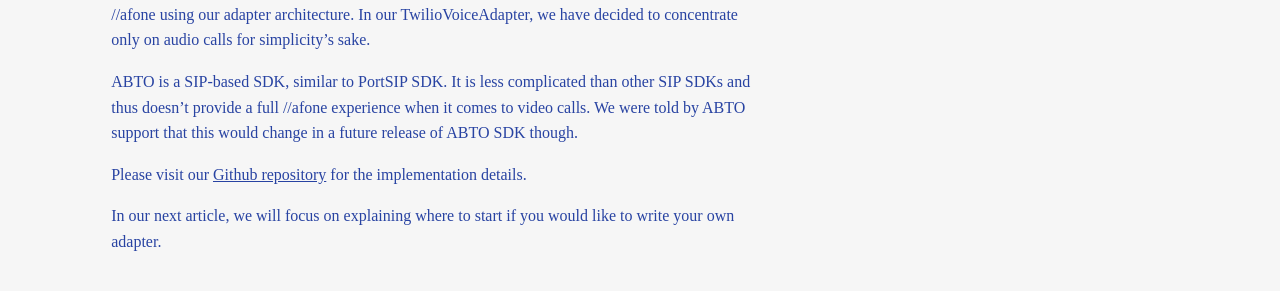
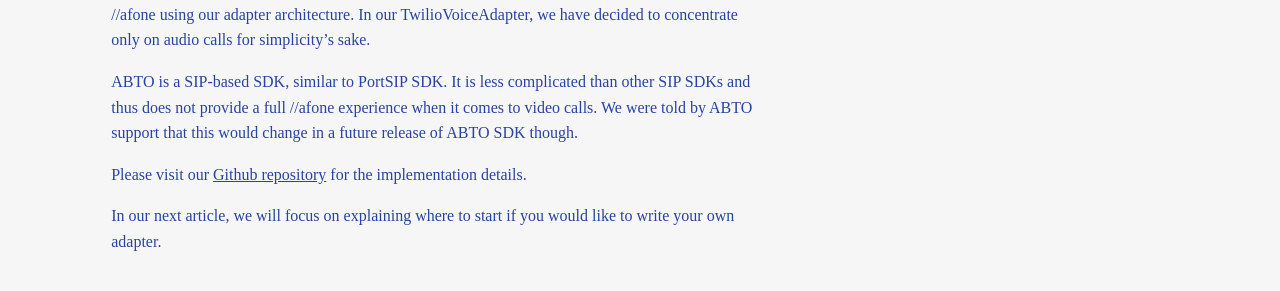
Before and after one commit to automat-berlin/automat-berlin.github.io, a Jekyll site: the page built from _posts/2019-08-20-automat-ios-twilio-abto-support.md, in a window 1280 px wide. Shown: the part 422-713 px from the top of the page. Built offline with Jekyll 4.4.1, drawn with Linux system fonts in a browser that asks for light colours; nearby versions of some CDN libraries; some web fonts are replaced.

Commit message:
Minor edit missed in previous merge request

```diff
--- a/_posts/2019-08-20-automat-ios-twilio-abto-support.md
+++ b/_posts/2019-08-20-automat-ios-twilio-abto-support.md
@@ -12,7 +12,7 @@
 
 Twilio is the de-facto leader for CPaaS providers on the market as of today. The TwilioVoice SDK is WebRTC based as opposed to PortSIP and ABTO SDKs, but it is still straightforward to integrate into //afone using our adapter architecture. In our TwilioVoiceAdapter, we have decided to concentrate only on audio calls for simplicity's sake.
 
-ABTO is a SIP-based SDK, similar to PortSIP SDK. It is less complicated than other SIP SDKs and thus doesn't provide a  full //afone experience when it comes to video calls. We were told by ABTO support that this would change in a future release of ABTO SDK though.
+ABTO is a SIP-based SDK, similar to PortSIP SDK. It is less complicated than other SIP SDKs and thus does not provide a full //afone experience when it comes to video calls. We were told by ABTO support that this would change in a future release of ABTO SDK though.
 
 Please visit our [Github repository](https://github.com/automat-berlin/afone) for the implementation details.
 
```
